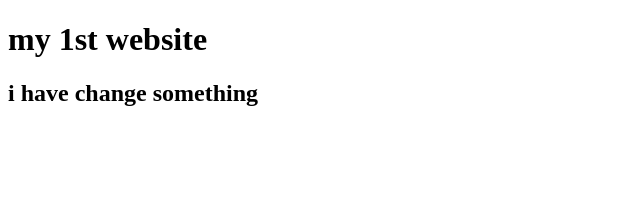
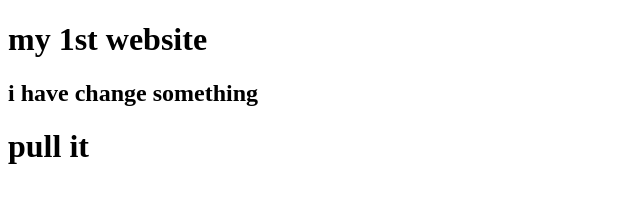
Before and after one commit to Maaaidul/First_Website, a plain HTML site: page index.html in a window 1280 px wide. Shown: the whole page, without its empty margins (0-640 px from the left). Drawn offline with Linux system fonts and the light colour scheme.

Commit message:
Update index.html

```diff
--- a/index.html
+++ b/index.html
@@ -9,5 +9,6 @@
 <body>
 <h1>my 1st website</h1>
 <h2> i have change something</h2>
+    <h1> pull it </h1>
 </body>
 </html>
```
